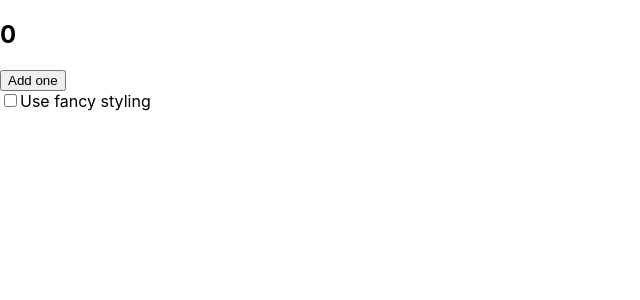
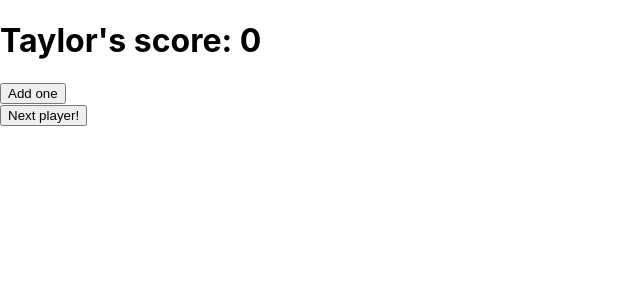
Before and after one commit to jdana111/sb10_reactdev1, a React (Create React App) app: page / in a window 1280 px wide. Shown: the top 300 px of the page, without its empty margins (0-640 px from the left). Built offline with nearby package versions, Linux system fonts and the light colour scheme.

Commit message:
Reset a component's state.

```diff
--- a/src/App.js
+++ b/src/App.js
@@ -1,42 +1,31 @@
 import { useState } from 'react';
 
-export default function App() {
-  const [isFancy, setIsFancy] = useState(false);
+export default function Scoreboard() {
+  const [isPlayerA, setIsPlayerA] = useState(true);
   return (
     <div>
-      {isFancy ? (
-        <div>
-          <Counter isFancy={true} />
-        </div>
-      ) : (
-        <section>
-          <Counter isFancy={false} />
-        </section>
-      )}
-      <label>
-        <input
-          type="checkbox"
-          checked={isFancy}
-          onChange={e => {
-            setIsFancy(e.target.checked)
-          }}
-        />
-        Use fancy styling
-      </label>
+      {isPlayerA &&
+        <Counter person="Taylor" />
+      }
+      {!isPlayerA &&
+        <Counter person="Sarah" />
+      }
+      <button onClick={() => {
+        setIsPlayerA(!isPlayerA);
+      }}>
+        Next player!
+      </button>
     </div>
   );
 }
 
-function Counter({ isFancy }) {
+function Counter({ person }) {
   const [score, setScore] = useState(0);
   const [hover, setHover] = useState(false);
 
   let className = 'counter';
   if (hover) {
     className += ' hover';
-  }
-  if (isFancy) {
-    className += ' fancy';
   }
 
   return (
@@ -45,7 +34,7 @@ function Counter({ isFancy }) {
       onPointerEnter={() => setHover(true)}
       onPointerLeave={() => setHover(false)}
     >
-      <h1>{score}</h1>
+      <h1>{person}'s score: {score}</h1>
       <button onClick={() => setScore(score + 1)}>
         Add one
       </button>
```
